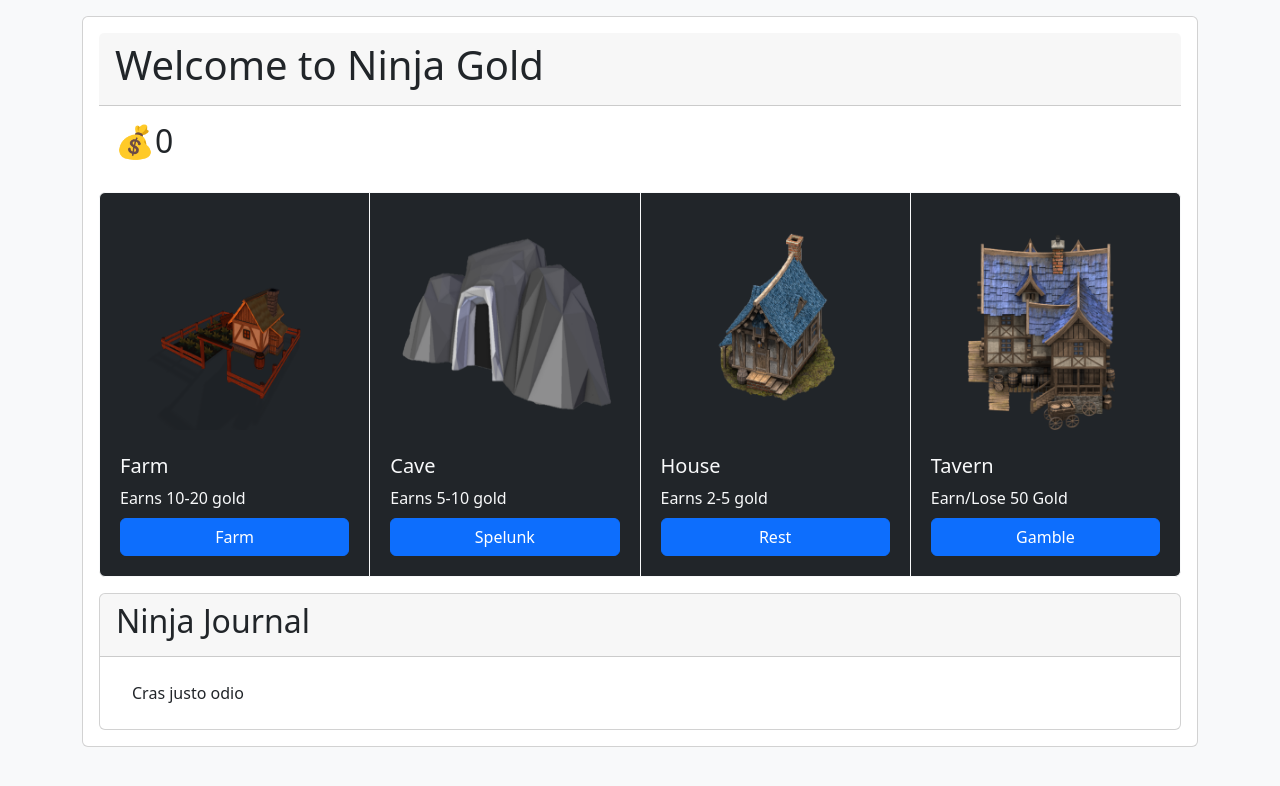
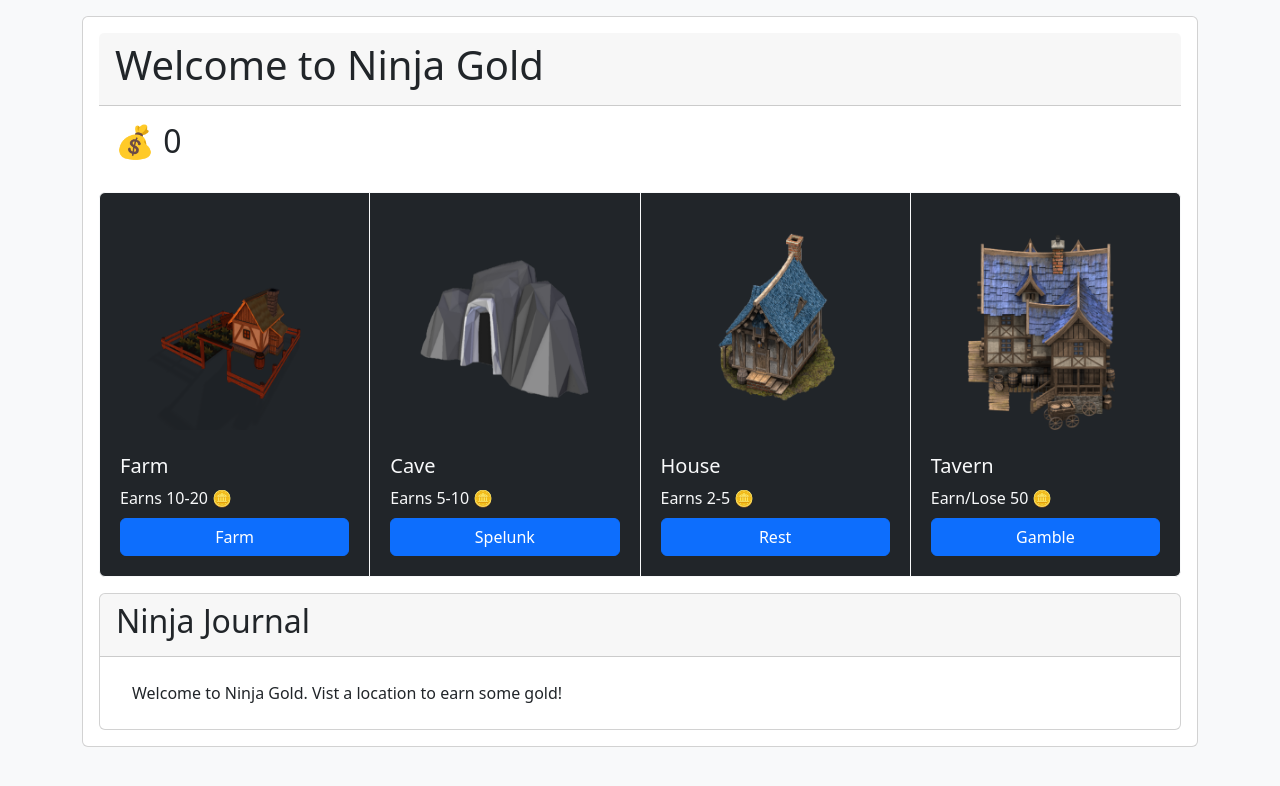
Before and after one commit to code-Brian/ninja_gold, a Flask app: page / in a window 1280 px wide. Shown: the top 786 px of the page. Run offline with Flask 2, Linux system fonts and the light colour scheme.

Commit message:
updated project to add to journal for each activity and is color coded

```diff
--- a/server.py
+++ b/server.py
@@ -8,6 +8,9 @@ app.secret_key ='1234567890'
 def index():
     if 'balance' not in session:
         session['balance'] = 0
+    if 'journal' not in session:
+        session['journal'] = []
+        session['journal'].append('<li class="list-group-item">Welcome to Ninja Gold. Vist a location to earn some gold!</li>')
     print("here's the index file!")
     return render_template('index.html')
 
@@ -15,21 +18,31 @@ def index():
 def process_money():
     if request.form['hidden'] == 'farm':
         random = randint(10,20)
+        message = f"<li class='list-group-item bg-success'> Added {random} gold to purse.</li>"
         session['balance'] += random
+        session['journal'].append(message)
     elif request.form['hidden'] == 'cave':
         random = randint(5,10)
+        message = f"<li class='list-group-item bg-success'> Added {random} gold to purse.</li>"
         session['balance'] += random
+        session['journal'].append(message)
     elif request.form['hidden'] == 'house':
         random = randint(2,5)
+        message = f"<li class='list-group-item bg-success'> Added {random} gold to purse.</li>"
         session['balance'] += random
+        session['journal'].append(message)
     else:
         random = randint(1,100)
         if random > 50:
+            message = f"<li class='list-group-item bg-success'> Added 50 gold to purse.</li>"
             session['balance'] += 50
+            session['journal'].append(message)
         else:
+            message = f"<li class='list-group-item bg-danger'> Subtracted 50 gold from purse.</li>"
             session['balance'] -= 50
+            session['journal'].append(message)
 
-    return render_template('index.html', balance_on_template = session['balance'])
+    return render_template('index.html', balance_on_template = session['balance'], journal_on_template = session['journal'])
 
 if __name__ == '__main__':
     app.run(debug=True)
--- a/templates/index.html
+++ b/templates/index.html
@@ -17,7 +17,7 @@
                 <h1>Welcome to Ninja Gold</h1>
             </div>
             <div class="card-body">
-                <h2>💰{{ session['balance'] }}</p>
+                <h2>💰 {{ session['balance'] }}</p>
             </div>
 
             <div class="card-group mb-3">
@@ -29,7 +29,7 @@
                     <h5 class="card-title">Farm</h5>
                     <form class="d-flex flex-column" action="/process_money" method="post">
                         <input type="hidden" name="hidden" value="farm">
-                        <label for="submit">Earns 10-20 gold</label>
+                        <label for="submit">Earns 10-20 &#x1FA99;</label>
                         <input class="btn btn-large btn-primary mt-2" type="submit" name="submit" value="Farm">
                     </form>
                 </div>
@@ -42,7 +42,7 @@
                     <h5 class="card-title">Cave</h5>
                     <form class="d-flex flex-column" action="/process_money" method="post">
                         <input type="hidden" name="hidden" value="cave">
-                        <label for="submit">Earns 5-10 gold</label>
+                        <label for="submit">Earns 5-10 &#x1FA99;</label>
                         <input class="btn btn-large btn-primary mt-2" type="submit" name="submit" value="Spelunk">
                     </form>
                 </div>
@@ -55,7 +55,7 @@
                     <h5 class="card-title">House</h5>
                     <form class="d-flex flex-column" action="/process_money" method="post">
                         <input type="hidden" name="hidden" value="house">
-                        <label for="submit">Earns 2-5 gold</label>
+                        <label for="submit">Earns 2-5 &#x1FA99;</label>
                         <input class="btn btn-large btn-primary mt-2" type="submit" name="submit" value="Rest">
                     </form>
                 </div>
@@ -68,7 +68,7 @@
                     <h5 class="card-title">Tavern</h5>
                     <form class="d-flex flex-column" action="/process_money" method="post">
                         <input type="hidden" name="hidden" value="tavern">
-                        <label for="submit">Earn/Lose 50 Gold</label>
+                        <label for="submit">Earn/Lose 50 &#x1FA99;</label>
                         <input class="btn btn-large btn-primary mt-2" type="submit" name="submit" value="Gamble">
                     </form>
                 </div>
@@ -84,7 +84,9 @@
                     </div>
                     <div class="card-body overflow-auto">
                         <ul class="list-group list-group-flush">
-                            <li class="list-group-item">Cras justo odio</li>
+                            {% for message in session['journal'] %}
+                                {{ message|safe }}
+                            {% endfor %}
                         </ul>
                     </div>
                 </div>
```
Also changed, not shown: README.md, static/img/cave.png.
